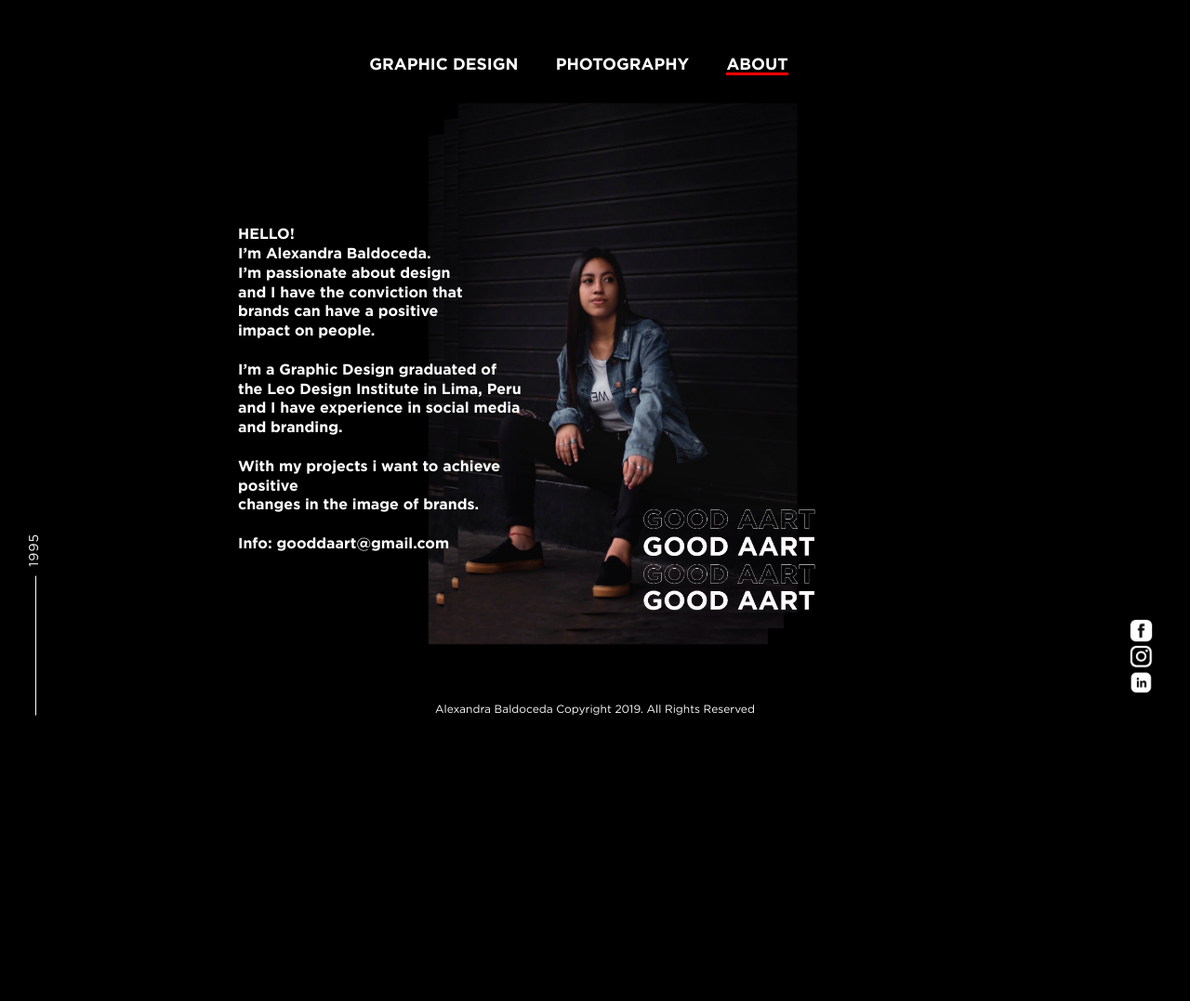
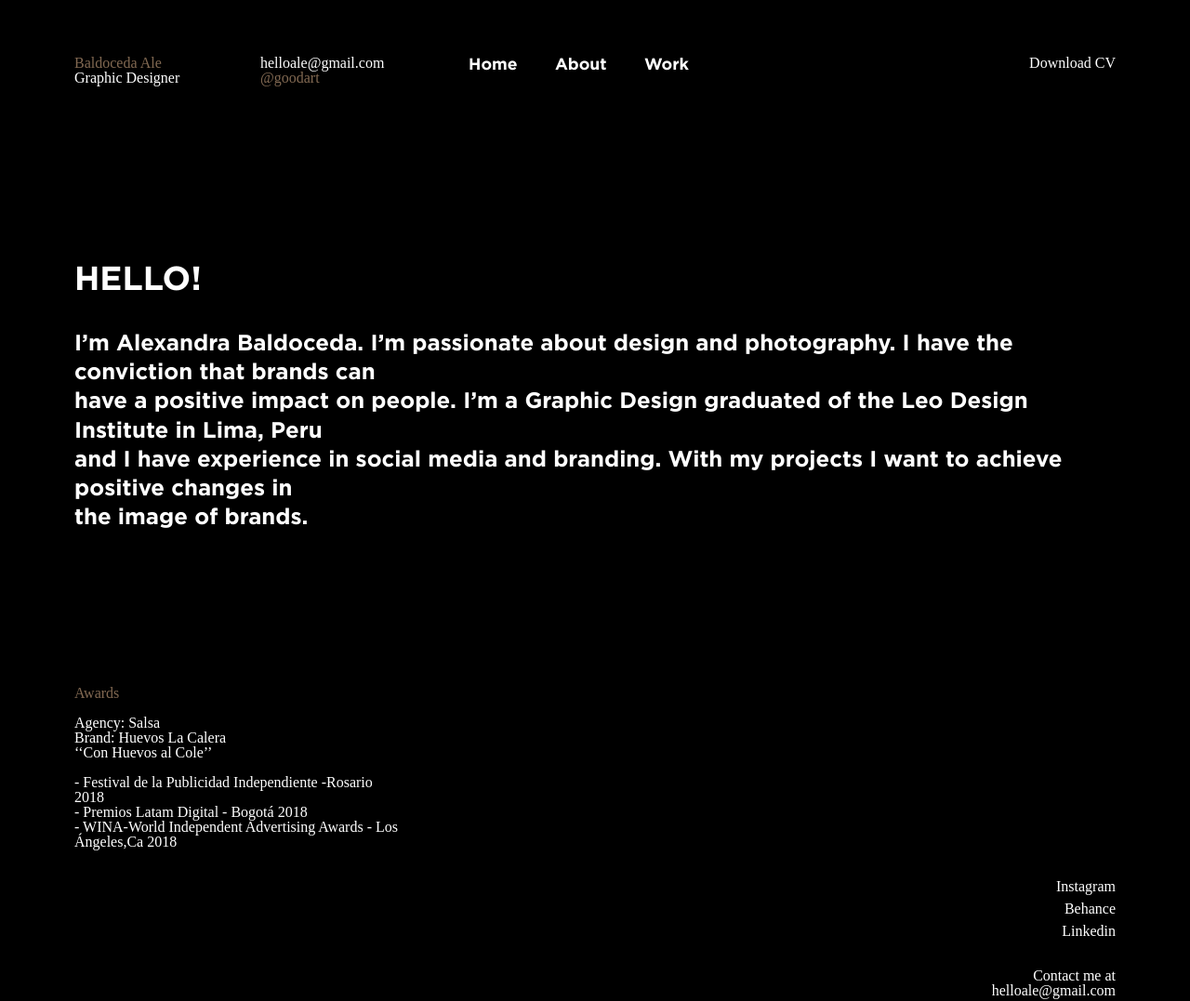
Before and after one commit to cjrt94/Art, a plain HTML site: page about.html in a window 1280 px wide. Shown: the top 1077 px of the page at 93% size. Before the commit the page ends 800 px from the top, so only its background shows below. Drawn offline with Linux system fonts and the light colour scheme.

Commit message:
New version

```diff
--- a/about.html
+++ b/about.html
@@ -1,12 +1,12 @@
 <!DOCTYPE html>
-<html lang="es" dir="ltr">
+<html dir="ltr" lang="es">
 <head>
     <meta charset="utf-8">
     <title>Artgood | Alexandra Baldoceda | Portafolio</title>
 
-    <link rel="stylesheet" href="css/reset.css">
-    <link rel="stylesheet" href="css/app.css">
-    <link rel="stylesheet" href="css/fonts.css">
+    <link href="css/reset.css" rel="stylesheet">
+    <link href="css/app.css" rel="stylesheet">
+    <link href="css/fonts.css" rel="stylesheet">
 </head>
 <body>
 
@@ -14,58 +14,71 @@
 
     <nav>
         <ul>
-            <li><a href="/graphic-design.html">Graphic Design</a></li>
-            <li><a href="/photography.html">Photography</a></li>
-            <li><a href="/about.html" class="active">About</a></li>
+            <li><a href="/">Home</a></li>
+            <li><a href="/about.html">About</a></li>
+            <li><a href="/work.html">Work</a></li>
         </ul>
+
+        <div class="nav__profile">
+            <div class="profile__name">
+                Baldoceda Ale
+            </div>
+            <div class="profile__position">
+                Graphic Designer
+            </div>
+        </div>
+
+        <div class="nav__data">
+            <div class="data__email">
+                helloale@gmail.com
+            </div>
+            <div class="data__instagram">
+                @goodart
+            </div>
+        </div>
+
+        <div class="nav__cv">
+            Download CV
+        </div>
     </nav>
 
     <div class="content-about">
 
         <div class="desc">
-
-              HELLO!
-              I’m Alexandra Baldoceda.
-              I’m passionate about design
-              and I have the conviction that
-              brands can have a positive
-              impact on people.
-
-              I’m a Graphic Design graduated of
-               the Leo Design Institute in Lima, Peru
-              and I have experience in social media
-              and branding.
-
-              With my projects i want to achieve positive
-              changes in the image of brands.
-
-              Info: gooddaart@gmail.com
-
+            <h2>HELLO!</h2>
+            I’m Alexandra Baldoceda. I’m passionate about design and photography. I have the conviction that brands can
+            have a positive impact on people. I’m a Graphic Design graduated of the Leo Design Institute in Lima, Peru
+            and I have experience in social media and branding. With my projects I want to achieve positive changes in
+            the image of brands.
+        </div>
     </div>
 
-
-            <div class="decoration-text">
-
-              <img src="media/good.png" alt="Good">
-
+    <div class="pre-footer">
+        <div class="pre-footer__content">
+            <div class="pre-footer__title">Awards</div>
+            <div class="pre-footer__item">
+                Agency: Salsa <br>
+                Brand: Huevos La Calera <br>
+                ‘‘Con Huevos al Cole’’ <br><br>
+                - Festival de la Publicidad Independiente -Rosario 2018 <br>
+                - Premios Latam Digital - Bogotá 2018 <br>
+                - WINA-World Independent Advertising Awards - Los Ángeles,Ca 2018 <br>
             </div>
-
         </div>
-
-        <div class="since" >
-          <div style="border-right:solid 1px;height: 150px;width: 5px;"></div>
-          <div style="margin-top: 10px;">1995</div>
-
     </div>
 
     <div class="social" style="bottom:50px !important">
+        <ul>
+            <li><a href="https://www.facebook.com/alexandra.baldoceda">Instagram</a></li>
+            <li><a href="https://www.instagram.com/goodaartt/">Behance</a></li>
+            <li><a href="https://www.linkedin.com/in/alexandra-baldoceda-489842149/">Linkedin</a></li>
+        </ul>
 
-          <ul>
-            <li> <a href="https://www.facebook.com/alexandra.baldoceda"> <img src="media/facebook.png" alt=""></a> </li>
-            <li> <a href="https://www.instagram.com/goodaartt/"> <img src="media/insta.png" alt=""> </a> </li>
-            <li> <a href="https://www.linkedin.com/in/alexandra-baldoceda-489842149/"> <img src="media/lkd.png" alt=""> </a> </li>
+        <div class="social__contact">
+            Contact me at <br>
+            helloale@gmail.com
+        </div>
 
-          </ul>
     </div>
 
     <footer>
--- a/css/app.css
+++ b/css/app.css
@@ -1,8 +1,9 @@
-html{
+html {
     height: 100%;
     font-size: 16px;
 }
-body{
+
+body {
     background-color: black;
     height: 100%;
     font-size: 16px;
@@ -30,19 +31,20 @@ body{
 }
 
 
-.main{
+.main {
     height: 100%;
     position: relative;
+    padding: 0 5rem;
 }
 
-.content{
+.content {
     color: white;
     display: flex;
     align-items: center;
     height: calc(100% - 120px - 50px);
 }
 
-.content-work{
+.content-work {
     height: auto;
     margin-left: 100px;
     margin: 60px 100px 100px 100px;
@@ -53,7 +55,7 @@ body{
     justify-content: center;
 }
 
-.content-spec-work{
+.content-spec-work {
     height: auto;
     margin-left: 15%;
     margin-right: 15%;
@@ -63,86 +65,102 @@ body{
 }
 
 
-nav{
+nav {
     display: flex;
     justify-content: center;
     padding-top: 60px;
+    position: relative;
 }
 
-nav ul{
+nav ul {
 
     font-family: 'Gotham';
     font-weight: bold;
     font-style: normal;
     font-size: 1.1rem;
-  text-transform: uppercase;
-
 }
 
-nav ul li{
+nav ul li {
     display: inline;
     margin-right: 35px;
 }
 
-a{
+.nav__profile {
+    position: absolute;
+    left: 0;
+}
+
+.nav__data {
+    position: absolute;
+    left: 200px;
+}
+
+.nav__cv {
+    position: absolute;
+    right: 0;
+}
+
+.profile__name {
+    color: #826952;
+}
+
+.data__instagram {
+    color: #826952;
+}
+
+a {
     color: white;
     text-decoration: none;
 }
 
-footer{
-
+footer {
     font-family: 'Gotham';
     font-style: normal;
     font-size: 12px;
     color: white;
-  position: absolute;
     bottom: 0;
-  padding-bottom:30px;
+    padding-bottom: 30px;
     display: flex;
     justify-content: center;
     width: 100%;
-
+    margin-top: 5rem;
 }
 
-.index-text{
-    margin-left: 120px;
+.index-text {
     white-space: pre-line;
-    font-size: 2.2rem;
+    font-size: 2.5rem;
     font-family: 'Gotham';
     font-weight: 500;
     font-style: normal;
     line-height: 1.1;
 }
 
-.world{
+.world {
     border-bottom-style: solid;
     border-bottom-width: 5px;
     border-bottom-color: red;
 }
 
-.content-about{
+.content-about {
     color: white;
     display: flex;
     align-items: center;
     height: calc(100% - 90px - 50px);
-  background-image: url(../media/ale.png);
     background-position: center;
     background-repeat: no-repeat;
     background-size: contain;
-  padding-left: 20%;
 }
 
-.desc{
-  width: 30%;
+.desc {
     white-space: pre-line;
     font-family: 'Gotham';
     font-weight: bold;
     font-style: normal;
     line-height: 1.3;
-  font-size: 1rem;
+    font-size: 1.5rem;
 }
 
-.decoration-text{
+.decoration-text {
 
     width: 15%;
     position: absolute;
@@ -150,17 +168,18 @@ footer{
     bottom: 90px;
 
 }
-.decoration-text img{
+
+.decoration-text img {
     width: 100%;
 }
 
-.decoration-text span{
+.decoration-text span {
     font-family: "MADE Soulmaze Outline";
     font-weight: normal;
     font-style: normal;
 }
 
-.since{
+.since {
     color: white;
     position: absolute;
     writing-mode: vertical-lr;
@@ -174,13 +193,13 @@ footer{
 
 }
 
-.since::after{
+.since::after {
     width: 100%;
     color: red;
     content: '';
 }
 
-.active{
+.active {
     border-bottom-style: solid;
     border-bottom-width: 3px;
     border-bottom-color: red;
@@ -190,7 +209,7 @@ footer{
     padding: 0;
     width: 40%;
     margin-right: 0px;
-    margin-bottom:0px;
+    margin-bottom: 0px;
     text-decoration: none;
     color: white;
 
@@ -213,17 +232,17 @@ footer{
 }
 
 
-.title-work:hover::after{
+.title-work:hover::after {
     opacity: 0.5;
 }
 
-.title-work:hover .work-description{
+.title-work:hover .work-description {
     animation: textos 1s;
     animation-fill-mode: forwards;
 
 }
 
-.title-work::after{
+.title-work::after {
 
     background-color: black;
     content: "";
@@ -249,7 +268,7 @@ footer{
     opacity: 0;
 }
 
-.work-description-client{
+.work-description-client {
     font-family: "Gotham";
     font-weight: 300;
     font-size: .6rem;
@@ -284,45 +303,45 @@ footer{
     }
 }
 
-.work-spec{
+.work-spec {
     display: grid;
     grid-template-columns: auto auto;
     font-family: "Gotham";
 }
 
-.work-spec-col-1{
+.work-spec-col-1 {
     margin-right: 30px;
 }
 
-.work-spec-col-1 h2{
+.work-spec-col-1 h2 {
     font-size: 2rem;
     margin-bottom: 5px;
 
 }
 
-.work-spec-col-1 span{
+.work-spec-col-1 span {
     padding-top: 5px;
     font-size: .7rem;
 }
 
-.work-spec-col-2{
+.work-spec-col-2 {
     margin-top: 20px;
     border-top-style: solid;
     border-top-width: 3px;
     border-top-color: white;
 }
 
-.work-spec-col-2 p{
+.work-spec-col-2 p {
     margin-top: 20px;
     font-size: .8rem;
 }
 
-.work-spec-image{
+.work-spec-image {
     width: auto;
     margin-top: 30px;
 }
 
-.work-spec-image  img{
+.work-spec-image img {
     width: 100%;
 }
 
@@ -336,7 +355,7 @@ footer{
 
 }
 
-.video iframe{
+.video iframe {
     position: absolute;
     top: 0;
     bottom: 0;
@@ -346,14 +365,14 @@ footer{
     border: 0;
 }
 
-.video::before{
+.video::before {
     padding-top: 56.25%;
     content: "";
     display: block;
 
 }
 
-.graphic-pieces{
+.graphic-pieces {
     margin-top: 60px;
     font-family: "Gotham";
     border-bottom-style: solid;
@@ -361,40 +380,44 @@ footer{
     border-bottom-color: white;
 }
 
-.graphic-pieces h3{
+.graphic-pieces h3 {
     margin-bottom: 10px;
 
-  font-weight:  normal;
+    font-weight: normal;
 }
 
-.team{
+.team {
     margin-top: 60px;
     font-family: "Gotham";
-  color:#b5b5b5;
+    color: #b5b5b5;
 }
+
 .team ul li {
     font-weight: normal;
     list-style: none;
-  font-size:  .8rem;
+    font-size: .8rem;
     line-height: 1rem;
 }
 
-.social{
-  position: absolute;
-  right: 40px;
-  bottom: 160px;
+.social {
+    text-align: right;
+    margin-top: 2rem;
 }
 
-.social ul li{
+.social ul li {
     list-style: none;
+    margin-bottom: .5rem;
 }
 
-.social ul li img{
+.social ul li img {
     width: 25px;
-
 }
 
-hr{
+.social__contact{
+    margin-top: 2rem;
+}
+
+hr {
     height: 100px !important;
     border: solid 1px !important;
     margin: 0 !important;
@@ -403,14 +426,12 @@ hr{
 
 @charset 'UTF-8';
 /* Slider */
-.slick-loading .slick-list
-{
+.slick-loading .slick-list {
     background: #fff url('./ajax-loader.gif') center center no-repeat;
 }
 
 /* Icons */
-@font-face
-{
+@font-face {
     font-family: 'slick';
     font-weight: normal;
     font-style: normal;
@@ -418,10 +439,10 @@ hr{
     src: url('./fonts/slick.eot');
     src: url('./fonts/slick.eot?#iefix') format('embedded-opentype'), url('./fonts/slick.woff') format('woff'), url('./fonts/slick.ttf') format('truetype'), url('./fonts/slick.svg#slick') format('svg');
 }
+
 /* Arrows */
 .slick-prev,
-.slick-next
-{
+.slick-next {
     font-size: 0;
     line-height: 0;
 
@@ -444,31 +465,30 @@ hr{
     outline: none;
     background: transparent;
 }
+
 .slick-prev:hover,
 .slick-prev:focus,
 .slick-next:hover,
-.slick-next:focus
-{
+.slick-next:focus {
     color: transparent;
     outline: none;
     background: transparent;
 }
+
 .slick-prev:hover:before,
 .slick-prev:focus:before,
 .slick-next:hover:before,
-.slick-next:focus:before
-{
+.slick-next:focus:before {
     opacity: 1;
 }
+
 .slick-prev.slick-disabled:before,
-.slick-next.slick-disabled:before
-{
+.slick-next.slick-disabled:before {
     opacity: .25;
 }
 
 .slick-prev:before,
-.slick-next:before
-{
+.slick-next:before {
     font-family: 'slick';
     font-size: 20px;
     line-height: 1;
@@ -480,52 +500,48 @@ hr{
     -moz-osx-font-smoothing: grayscale;
 }
 
-.slick-prev
-{
+.slick-prev {
     left: 30px;
     z-index: 9999;
 }
-[dir='rtl'] .slick-prev
-{
+
+[dir='rtl'] .slick-prev {
     right: -25px;
     left: auto;
 }
-.slick-prev:before
-{
+
+.slick-prev:before {
     content: '←';
 }
-[dir='rtl'] .slick-prev:before
-{
+
+[dir='rtl'] .slick-prev:before {
     content: '→';
 }
 
-.slick-next
-{
+.slick-next {
     right: 30px;
 }
-[dir='rtl'] .slick-next
-{
+
+[dir='rtl'] .slick-next {
     right: auto;
     left: -25px;
 }
-.slick-next:before
-{
+
+.slick-next:before {
     content: '→';
 }
-[dir='rtl'] .slick-next:before
-{
+
+[dir='rtl'] .slick-next:before {
     content: '←';
 }
 
 /* Dots */
-.slick-dotted.slick-slider
-{
+.slick-dotted.slick-slider {
     margin-bottom: 30px;
     margin-top: 30px;
 }
 
-.slick-dots
-{
+.slick-dots {
     position: absolute;
     bottom: -25px;
 
@@ -539,8 +555,8 @@ hr{
 
     text-align: center;
 }
-.slick-dots li
-{
+
+.slick-dots li {
     position: relative;
 
     display: inline-block;
@@ -552,8 +568,8 @@ hr{
 
     cursor: pointer;
 }
-.slick-dots li button
-{
+
+.slick-dots li button {
     font-size: 0;
     line-height: 0;
 
@@ -570,18 +586,18 @@ hr{
     outline: none;
     background: transparent;
 }
+
 .slick-dots li button:hover,
-.slick-dots li button:focus
-{
+.slick-dots li button:focus {
     outline: none;
 }
+
 .slick-dots li button:hover:before,
-.slick-dots li button:focus:before
-{
+.slick-dots li button:focus:before {
     opacity: 1;
 }
-.slick-dots li button:before
-{
+
+.slick-dots li button:before {
     font-family: 'slick';
     font-size: 6px;
     line-height: 20px;
@@ -602,12 +618,44 @@ hr{
     -webkit-font-smoothing: antialiased;
     -moz-osx-font-smoothing: grayscale;
 }
-.slick-dots li.slick-active button:before
-{
+
+.slick-dots li.slick-active button:before {
     opacity: .75;
     color: black;
 }
 
-.carousel___item img{
+.carousel___item img {
     height: 450px;
 }
+
+.pre-footer {
+    display: grid;
+    grid-template-columns: 1fr 1fr 1fr;
+    grid-column-gap: 2rem;
+}
+
+.pre-footer__content{
+
+}
+
+.pre-footer__title{
+    color: #826952;
+    font-weight: 500;
+    margin-bottom: 1rem;
+}
+
+.education__title {
+    color: #826952;
+    font-weight: 500;
+    margin-bottom: 1rem;
+}
+
+.experience__tile {
+    color: #826952;
+    font-weight: 500;
+    margin-bottom: 1rem;
+}
+
+.experience__item{
+    margin-bottom: 1rem;
+}
--- a/css/reset.css
+++ b/css/reset.css
@@ -1,10 +1,8 @@
-/*
-html5doctor.com Reset Stylesheet
-v1.6.1
-Last Updated: 2010-09-17
-Author: Richard Clark - http://richclarkdesign.com
-Twitter: @rich_clark
-*/
+* {
+  -webkit-box-sizing: border-box;
+  box-sizing: border-box;
+}
+
 html, body, div, span, object, iframe,
 h1, h2, h3, h4, h5, h6, p, blockquote, pre,
 abbr, address, cite, code,
@@ -17,59 +15,60 @@ table, caption, tbody, tfoot, thead, tr, th, td,
 article, aside, canvas, details, figcaption, figure,
 footer, header, hgroup, menu, nav, section, summary,
 time, mark, audio, video {
-  margin:0;
-  padding:0;
-  border:0;
-  outline:0;
-  font-size:100%;
-  vertical-align:baseline;
-  background:transparent;
+  margin: 0;
+  padding: 0;
+  border: 0;
+  outline: 0;
+  vertical-align: baseline;
+  background: transparent;
 }
 
 body {
-  line-height:1;
+  line-height: 1;
 }
 
-article,aside,details,figcaption,figure,
-footer,header,hgroup,menu,nav,section {
-  display:block;
+article, aside, details, figcaption, figure,
+footer, header, hgroup, menu, nav, section {
+  display: block;
 }
 
 nav ul {
-  list-style:none;
+  list-style: none;
 }
 
 blockquote, q {
-  quotes:none;
+  quotes: none;
 }
 
 blockquote:before, blockquote:after,
 q:before, q:after {
-  content:'';
-  content:none;
+  content: '';
+  content: none;
 }
 
 a {
-  margin:0;
-  padding:0;
-  font-size:100%;
-  vertical-align:baseline;
-  background:transparent;
+  margin: 0;
+  padding: 0;
+  font-size: 100%;
+  vertical-align: baseline;
+  background: transparent;
+  text-decoration: none;
+  color: inherit;
 }
 
 /* change colours to suit your needs */
 ins {
-  background-color:#ff9;
-  color:#000;
-  text-decoration:none;
+  background-color: #ff9;
+  color: #000;
+  text-decoration: none;
 }
 
 /* change colours to suit your needs */
 mark {
-  background-color:#ff9;
-  color:#000;
-  font-style:italic;
-  font-weight:bold;
+  background-color: #ff9;
+  color: #000;
+  font-style: italic;
+  font-weight: bold;
 }
 
 del {
@@ -77,24 +76,26 @@ del {
 }
 
 abbr[title], dfn[title] {
-  border-bottom:1px dotted;
-  cursor:help;
+  border-bottom: 1px dotted;
+  cursor: help;
 }
 
 table {
-  border-collapse:collapse;
-  border-spacing:0;
+  border-collapse: collapse;
+  border-spacing: 0;
 }
 
-/* change border colour to suit your needs */hr {
-  display:block;
-  height:1px;
-  border:0;
-  border-top:1px solid #cccccc;
-  margin:1em 0;
-  padding:0;
+/* change border colour to suit your needs */
+hr {
+  display: block;
+  height: 1px;
+  border: 0;
+  border-top: 1px solid #cccccc;
+  margin: 1em 0;
+  padding: 0;
 }
 
-input, select {
-  vertical-align:middle;
+input, select, textarea, button {
+  vertical-align: middle;
+  outline: 0;
 }
```
Also changed, not shown: index.html (+71 -19 lines), photography.html (+14 -14 lines). Lines whose indentation alone changed are shown as unchanged.
